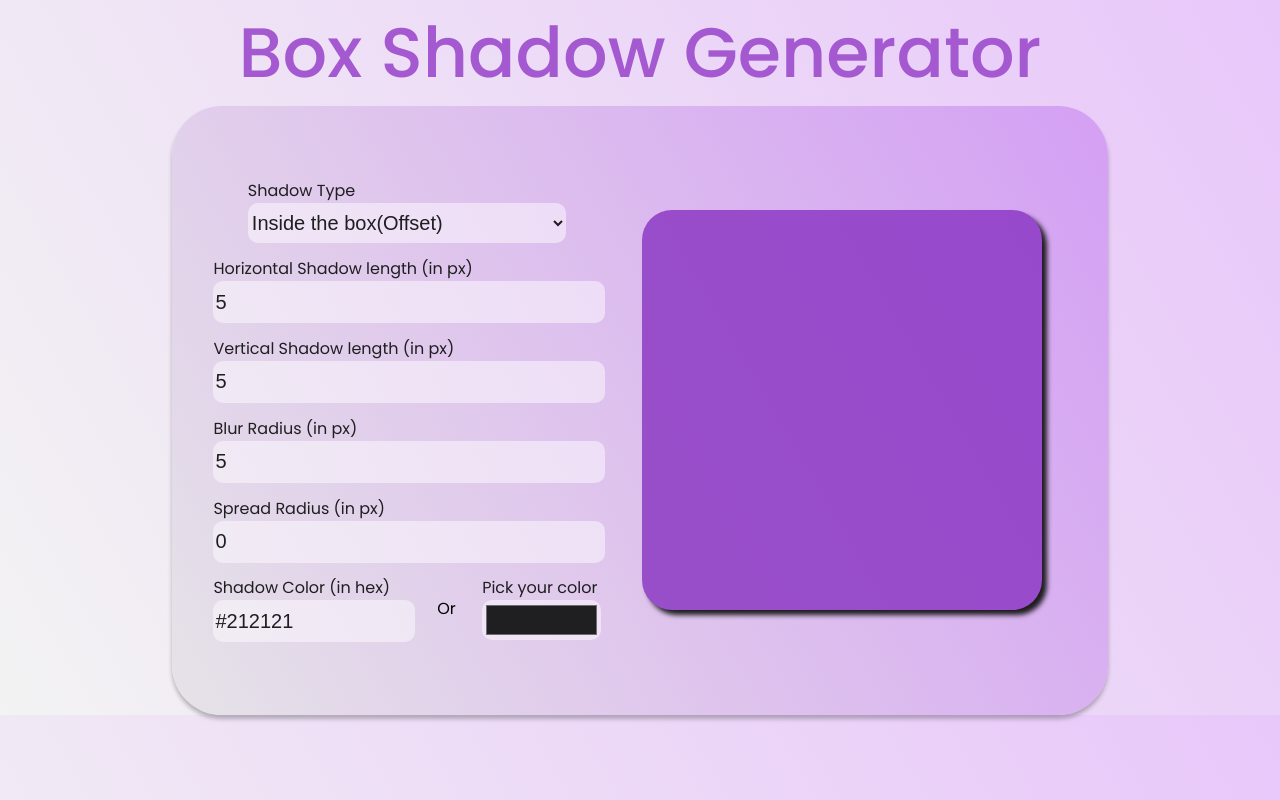
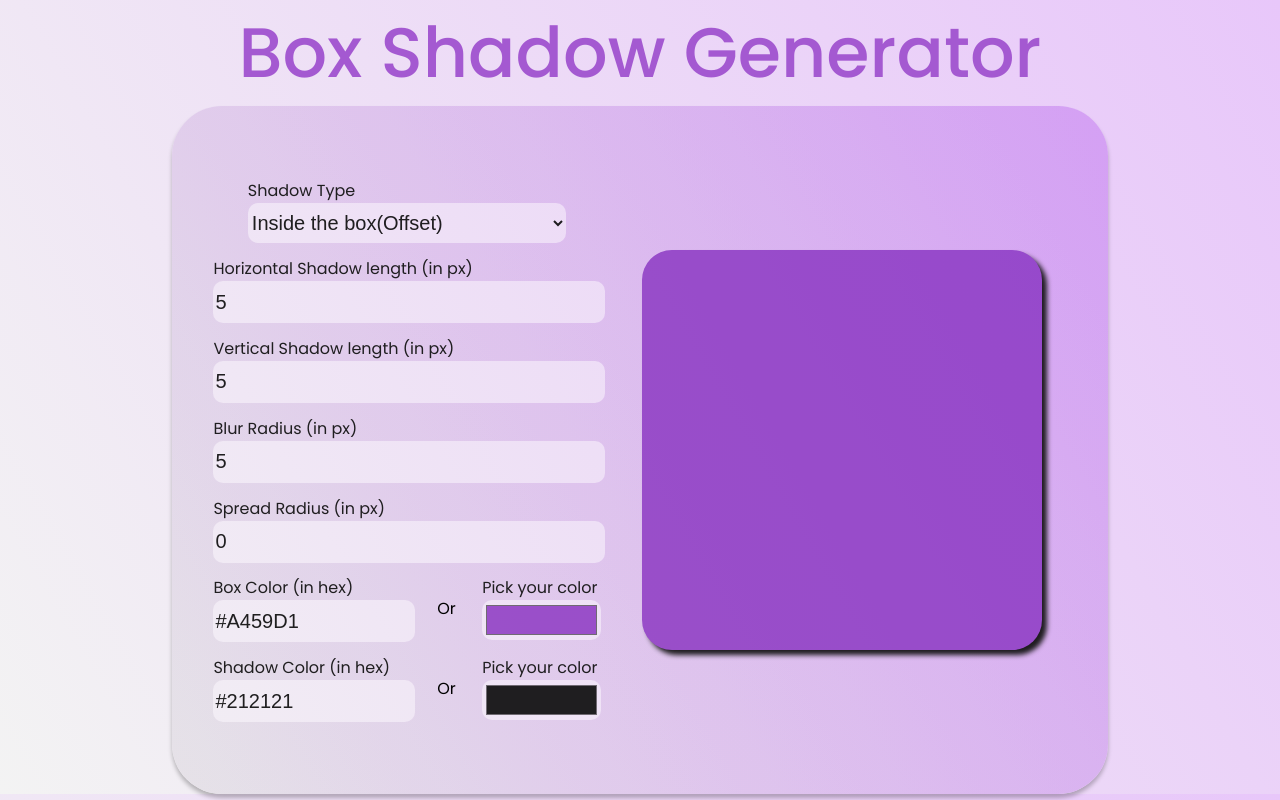
Before and after one commit to Maheep-gupta/box-shadow-generator, a React (Create React App) app: page / in a window 1280 px wide. Built offline with nearby package versions, Linux system fonts and the light colour scheme.

Commit message:
box color updated

```diff
--- a/src/App.js
+++ b/src/App.js
@@ -7,6 +7,7 @@ function App() {
   const [shadowPropertise, setshadowPropertise] = useState({
     x: "5",
     y: "5",
+    displayBox:"#A459D1",
     blur: "5",
     spread:"0"
   })
@@ -51,6 +52,21 @@ function App() {
             </div>
             <div className='colorPickerParent'>
               <div className="field" style={{width:"50%"}}>
+                <label htmlFor='box-color-in-hex' className='colorpicker'>Box Color (in hex)</label>
+                <input placeholder="Hex Code"  name='box-color-in-hex' className="input-field" value={shadowPropertise.displayBox} onChange={(e) => {
+                setshadowPropertise({...shadowPropertise,displayBox:e.target.value.toUpperCase()})
+              }} type="text" />
+              </div><span>Or</span>
+              <div className="field" style={{width:"30%"}}>
+                <label htmlFor='box-color-picker' className='colorpicker'>Pick your color</label>
+                <input placeholder="color picker" name='box-color-picker' value={shadowPropertise.displayBox} onChange={(e) => {
+                setshadowPropertise({...shadowPropertise,displayBox:e.target.value.toUpperCase()})
+              }} className="input-field" type="color" />
+
+              </div>
+            </div>
+            <div className='colorPickerParent'>
+              <div className="field" style={{width:"50%"}}>
                 <label htmlFor='color-in-hex' className='colorpicker'>Shadow Color (in hex)</label>
                 <input placeholder="Hex Code"  name='color-in-hex' className="input-field" value={colorPicker} onChange={(e) => setcolorPicker(e.target.value)} type="text" />
               </div><span>Or</span>
@@ -60,9 +76,8 @@ function App() {
 
               </div>
             </div>
-
           </div>
-          <div className='display' style={{boxShadow:`${shadowPropertise.x}px ${shadowPropertise.y}px ${shadowPropertise.blur}px ${shadowPropertise.spread}px ${colorPicker} ${shadowType==="offset"?"":shadowType}`}} ></div>
+          <div className='display' style={{boxShadow:`${shadowPropertise.x}px ${shadowPropertise.y}px ${shadowPropertise.blur}px ${shadowPropertise.spread}px ${colorPicker} ${shadowType==="offset"?"":shadowType}`,background:`${shadowPropertise.displayBox}`}} ></div>
         </div>
       </div>
 
```
